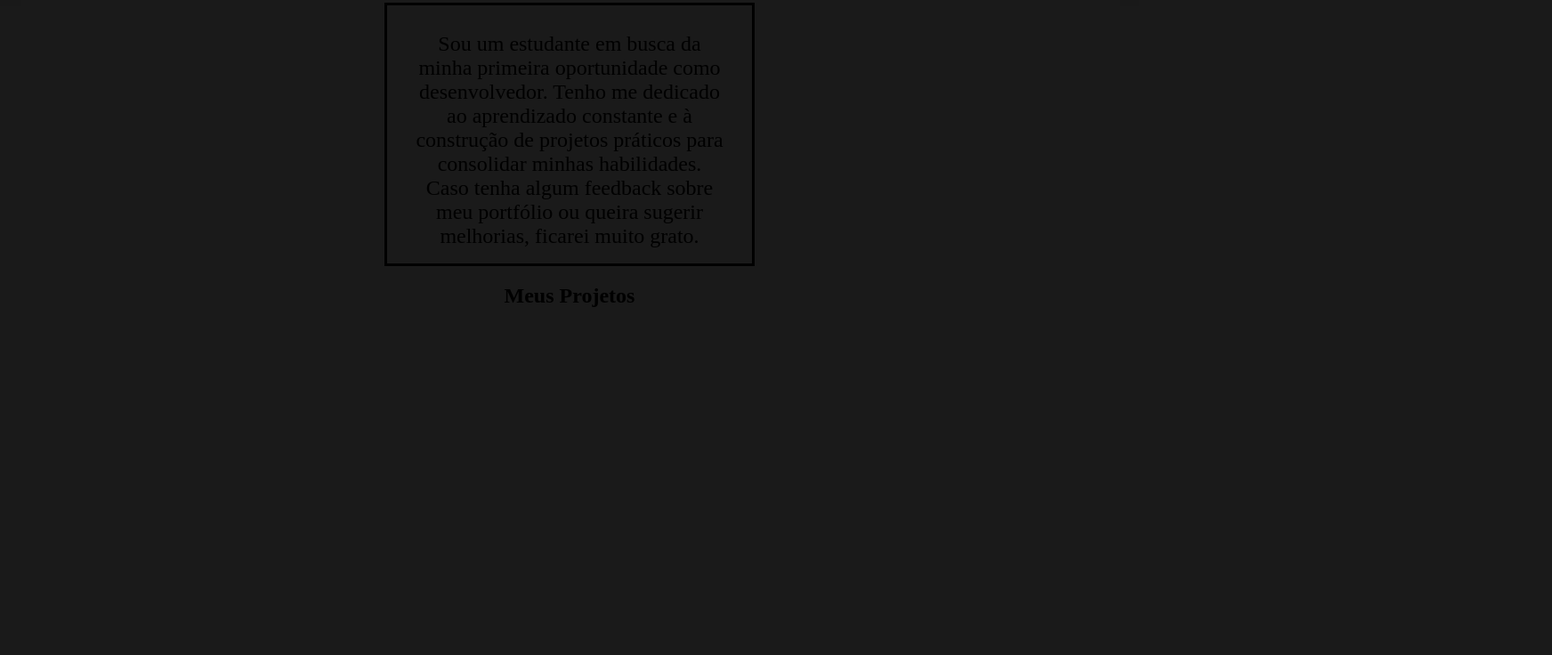
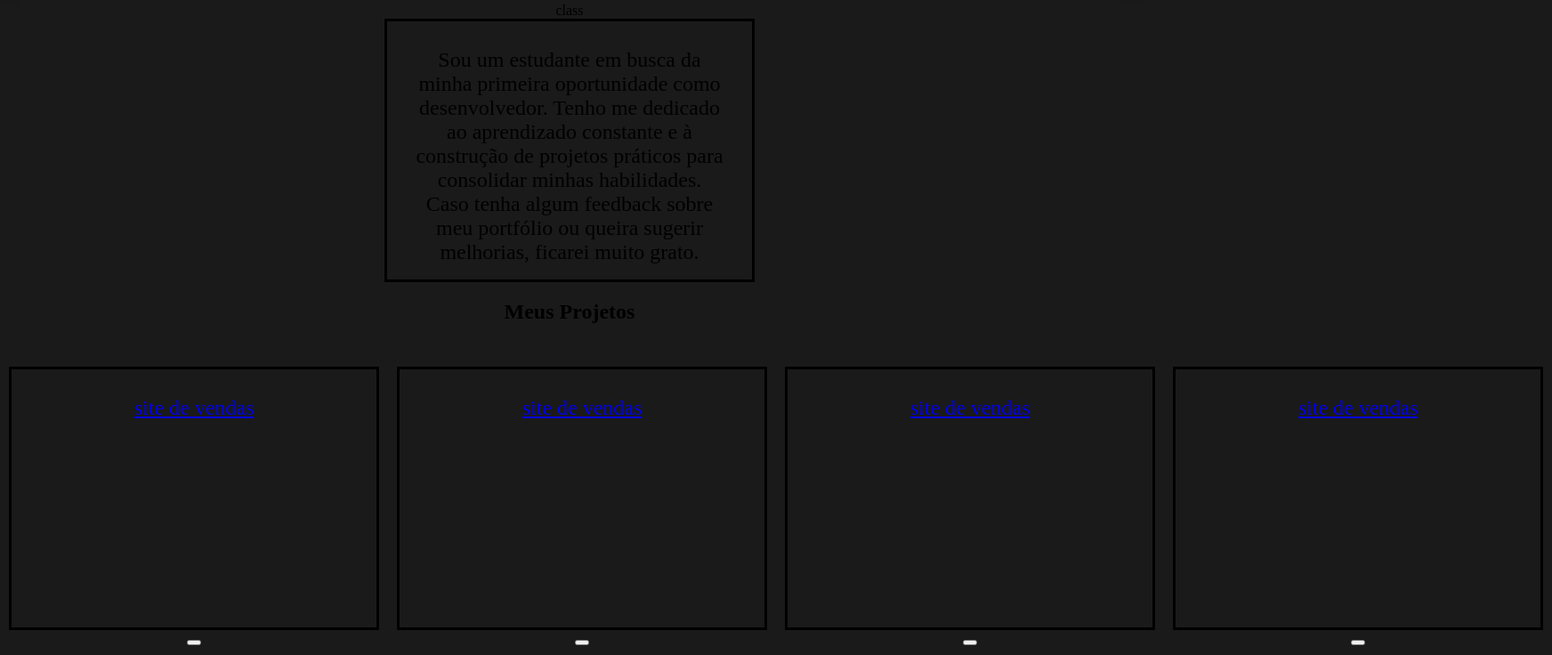
Before and after one commit to GSlM276/Programas, a plain HTML site: page Pro-Curriculo/index.html in a window 1280 px wide. Shown: the part 129-865 px from the top of the page at 89% size, 1744 px wide, since content can reach past the window. Before the commit the page ends 800 px from the top, so only its background shows below. Drawn offline with Linux system fonts and the light colour scheme.

Commit message:
salve - erro no P, corrigir

```diff
--- a/Pro-Curriculo/index.html
+++ b/Pro-Curriculo/index.html
@@ -16,7 +16,7 @@
         <li><a href="">Cursos</a></li>
     </ul>
 </div><br>
-
+class
 <p>
 Sou um estudante em busca da minha primeira oportunidade como desenvolvedor.
 Tenho me dedicado ao aprendizado constante e à construção de projetos práticos para consolidar minhas habilidades.
@@ -24,9 +24,34 @@ Caso tenha algum feedback sobre meu portfólio ou queira sugerir melhorias, fica
 </p>
 
 <h2>Meus Projetos</h2>
-<div class="pro">
+<section class="Projetos">
+    <div class="pro">
+        <img src="" alt="">
+        <p><a href="link aqui">site de vendas</a></p>
+        <button></button>
+    </div>
+<br>
+    <div class="pro">
+        <img src="" alt="">
+        <p><a href="link aqui">site de vendas</a></p>
+        <button></button>
+    </div>
+<br>
+    <div class="pro">
+        <img src="" alt="">
+        <p><a href="link aqui">site de vendas</a></p>
+        <button></button>
+    </div>
+<br>
+    <div class="pro">
+        <img src="" alt="">
+        <p><a href="link aqui">site de vendas</a></p>
+        <button></button>
+    </div>
+<br>
 
-</div>
+
+</section>
 
 
 
--- a/Pro-Curriculo/style.css
+++ b/Pro-Curriculo/style.css
@@ -42,6 +42,7 @@ body {
     color: #ffffff; /* hover suave */
     transform: scale(1.1 , 1.5 );
 }
+
 p{
     border: 3px solid black;
     justify-content: center;
@@ -52,3 +53,13 @@ p{
     margin: auto;
 
 }
+.Projetos{
+    display: flex;
+    list-style: none;
+
+}
+.pro{
+    padding: 10px;
+    gap: 10px;
+    align-items: center;
+}
```
